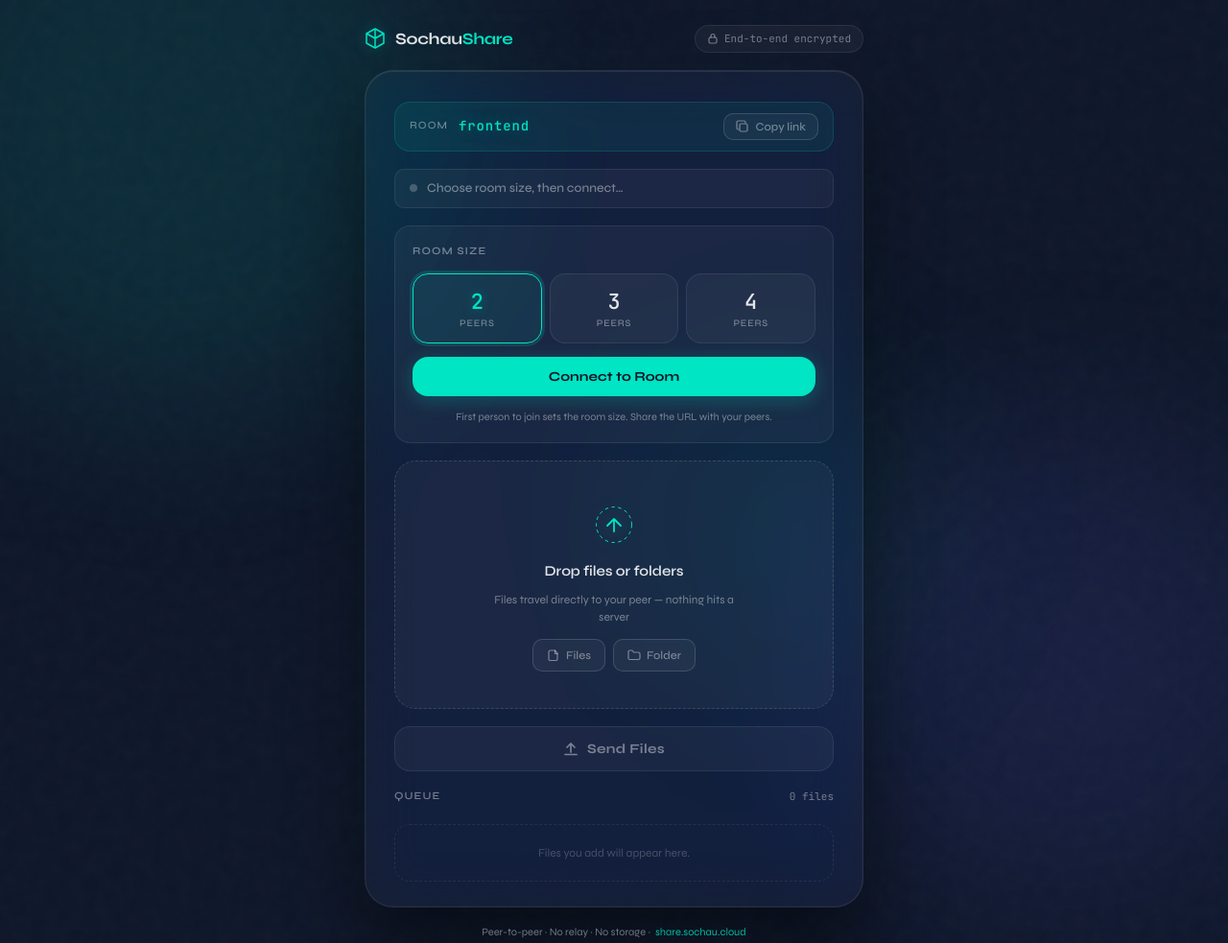
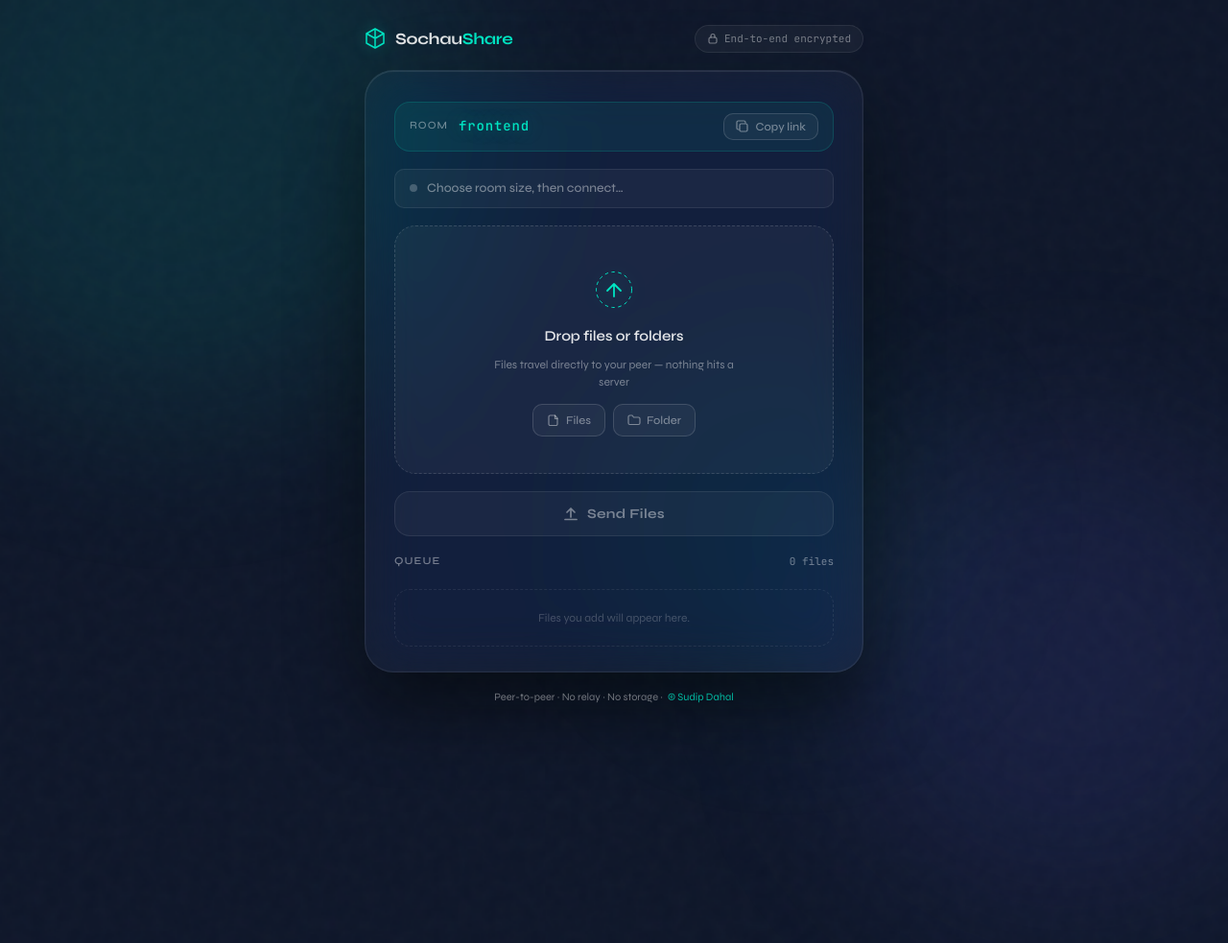
Before and after one commit to sochau2026-coder/sochau-share, a plain HTML site: page frontend/index.html in a window 1280 px wide. Shown: the whole page at 96% size. After the commit the page ends 800 px from the top, so only its background shows below. Drawn offline with nearby package versions, Linux system fonts and the light colour scheme.

Commit message:
update title and footer - Sudip Dahal copyright

```diff
--- a/frontend/index.html
+++ b/frontend/index.html
@@ -4,7 +4,7 @@
   <meta charset="UTF-8" />
   <meta name="viewport" content="width=device-width, initial-scale=1.0, viewport-fit=cover" />
   <meta name="description" content="Sochau Share — peer-to-peer encrypted file transfer. No server. No storage." />
-  <title>Sochau Share — Encrypted P2P Transfer</title>
+  <title>Files Sharing — Sochau Share</title>
 
   <!-- Fonts -->
   <link rel="preconnect" href="https://fonts.googleapis.com" />
@@ -67,30 +67,6 @@
         <span class="status-bar__text" id="status-text">Initialising…</span>
         <span class="status-bar__peer" id="peer-info"></span>
       </div>
-
-      <!-- Capacity picker (shown only before connecting) -->
-      <div class="capacity-picker" id="capacity-picker" hidden>
-        <span class="capacity-picker__label">Room size</span>
-        <div class="capacity-picker__btns">
-          <button class="cap-btn cap-btn--active" data-cap="2">
-            <span class="cap-btn__num">2</span>
-            <span class="cap-btn__sub">peers</span>
-          </button>
-          <button class="cap-btn" data-cap="3">
-            <span class="cap-btn__num">3</span>
-            <span class="cap-btn__sub">peers</span>
-          </button>
-          <button class="cap-btn" data-cap="4">
-            <span class="cap-btn__num">4</span>
-            <span class="cap-btn__sub">peers</span>
-          </button>
-        </div>
-        <button class="connect-btn" id="connect-btn">Connect to Room</button>
-        <p class="capacity-picker__note">First person to join sets the room size. Share the URL with your peers.</p>
-      </div>
-
-      <!-- Peer mesh visualiser -->
-      <div class="peer-list" id="peer-list" aria-label="Connected peers"></div>
 
       <!-- Error banner (hidden by default) -->
       <div class="error-banner" id="error-banner" role="alert" hidden>
@@ -168,7 +144,7 @@
 
     <footer class="footer">
       <span>Peer-to-peer · No relay · No storage ·</span>
-      <a href="https://share.sochau.cloud" class="footer__link">share.sochau.cloud</a>
+      <a href="https://sudipdahal1.com.np" class="footer__link" target="_blank" rel="noopener noreferrer">© Sudip Dahal</a>
     </footer>
 
   </main>
```
